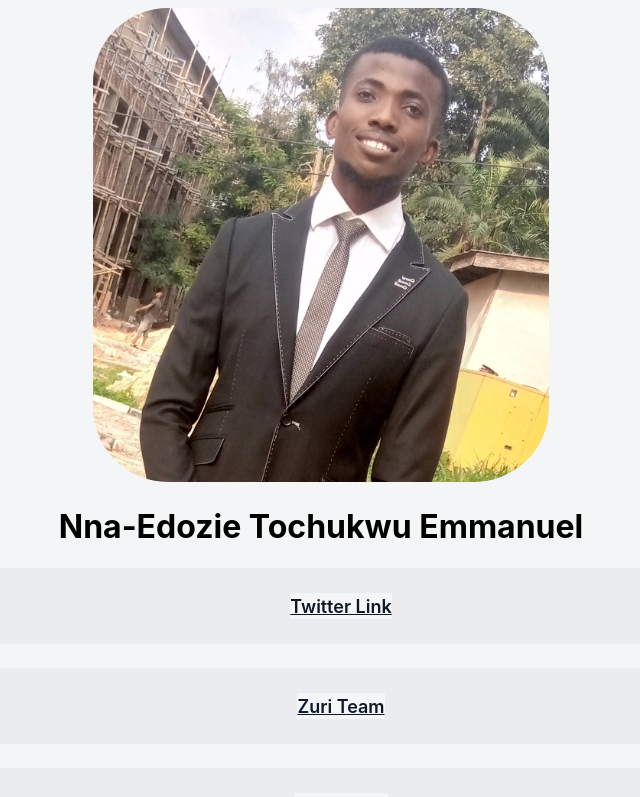
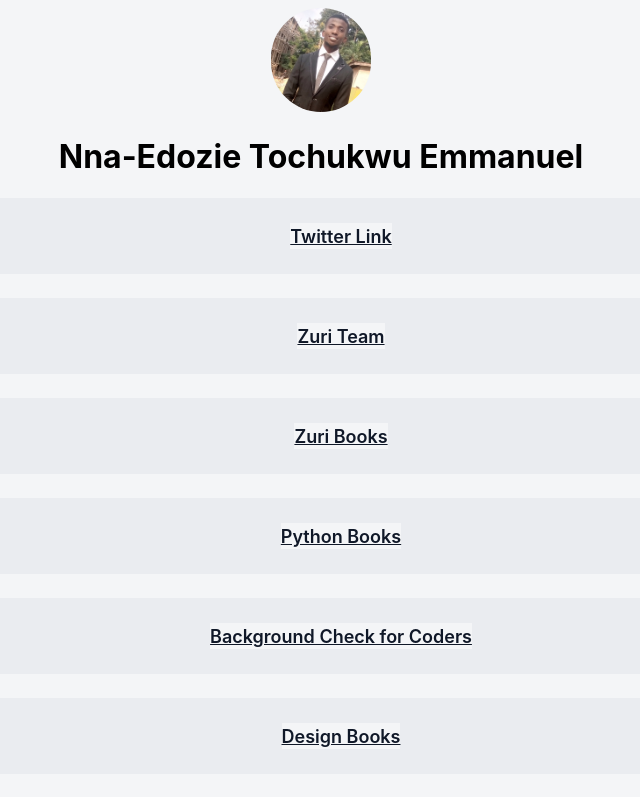
Before and after one commit to Tolex16/HND-profile, a React (Create React App) app: page / in a window 1280 px wide. Shown: the top 797 px of the page, without its empty margins (319-959 px from the left). Built offline with nearby package versions, Linux system fonts and the light colour scheme.

Commit message:
Update App.css

```diff
--- a/src/App.css
+++ b/src/App.css
@@ -13,7 +13,7 @@
   justify-content: center;
 }
 .profile{
-  width: 10g0px;
+  width: 100px;
   border-radius: 75px;
 }
 #slack{
```
